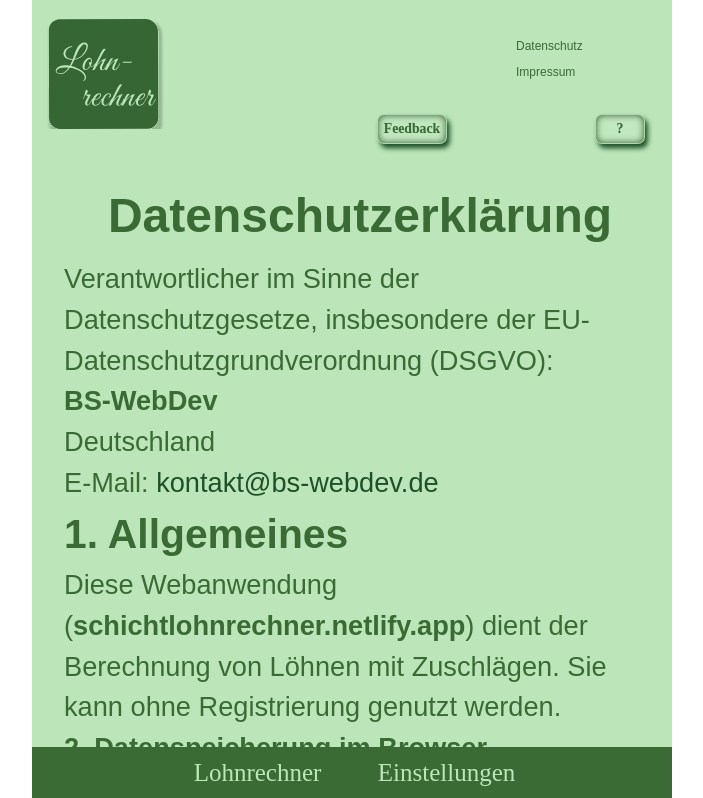
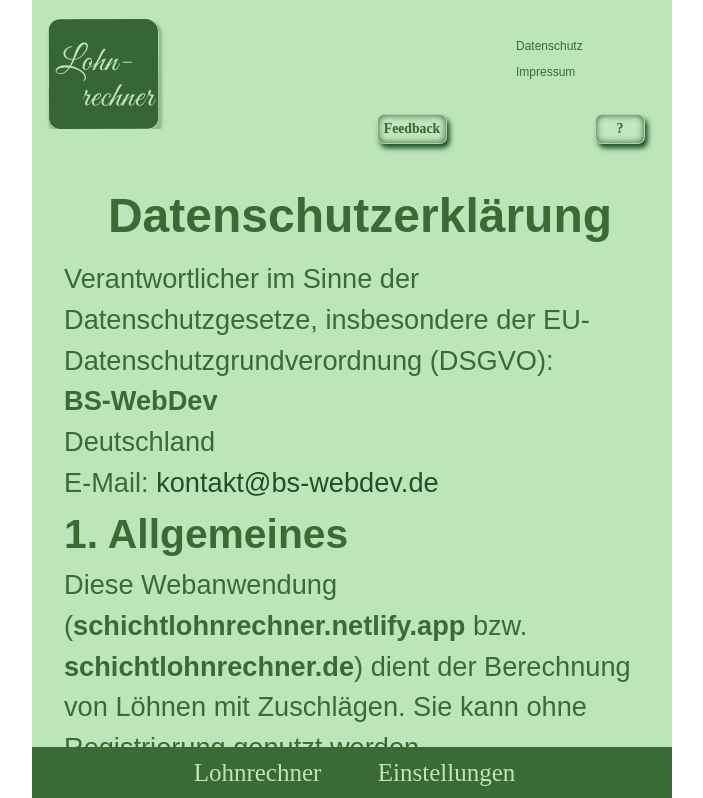
Before and after one commit to Burnxp/salarayToday, a React (Vite) app: page /datenschutz in a window 1280 px wide. Shown: the top 798 px of the page, without its empty margins (288-991 px from the left). Built offline with nearby package versions, Linux system fonts and the light colour scheme.

Commit message:
Aktualisiere den Text in Datenschutz: füge die alternative Domain schichtlohnrechner.de hinzu

```diff
--- a/src/pages/datenschutz.jsx
+++ b/src/pages/datenschutz.jsx
@@ -25,7 +25,7 @@ export default function Datenschutz() {
 
       <h2>1. Allgemeines</h2>
       <p>
-        Diese Webanwendung (<strong>schichtlohnrechner.netlify.app</strong>) dient der Berechnung von Löhnen mit Zuschlägen.
+        Diese Webanwendung (<strong>schichtlohnrechner.netlify.app</strong> bzw. <strong>schichtlohnrechner.de</strong>) dient der Berechnung von Löhnen mit Zuschlägen.
         Sie kann ohne Registrierung genutzt werden.
       </p>
 
```
